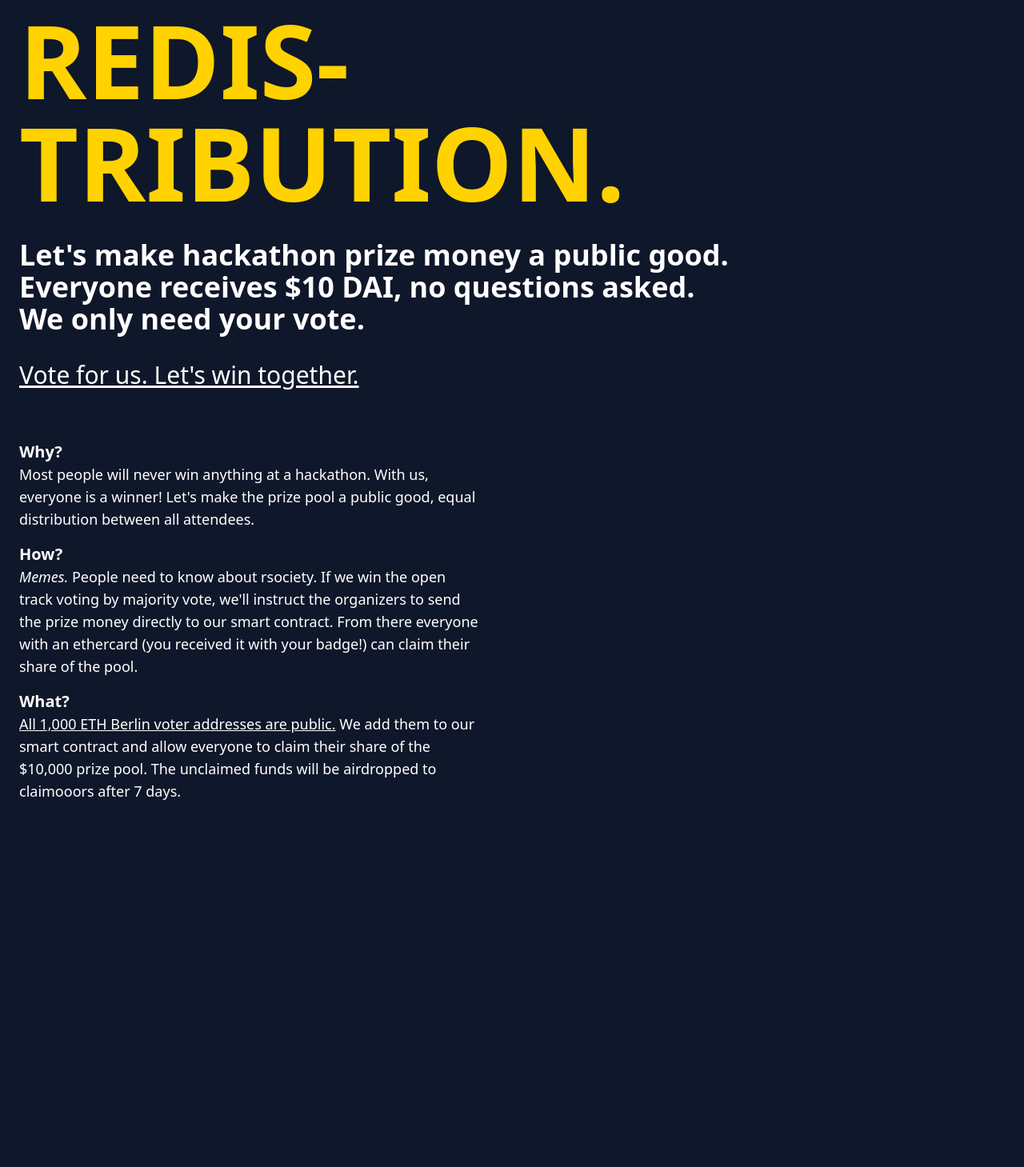
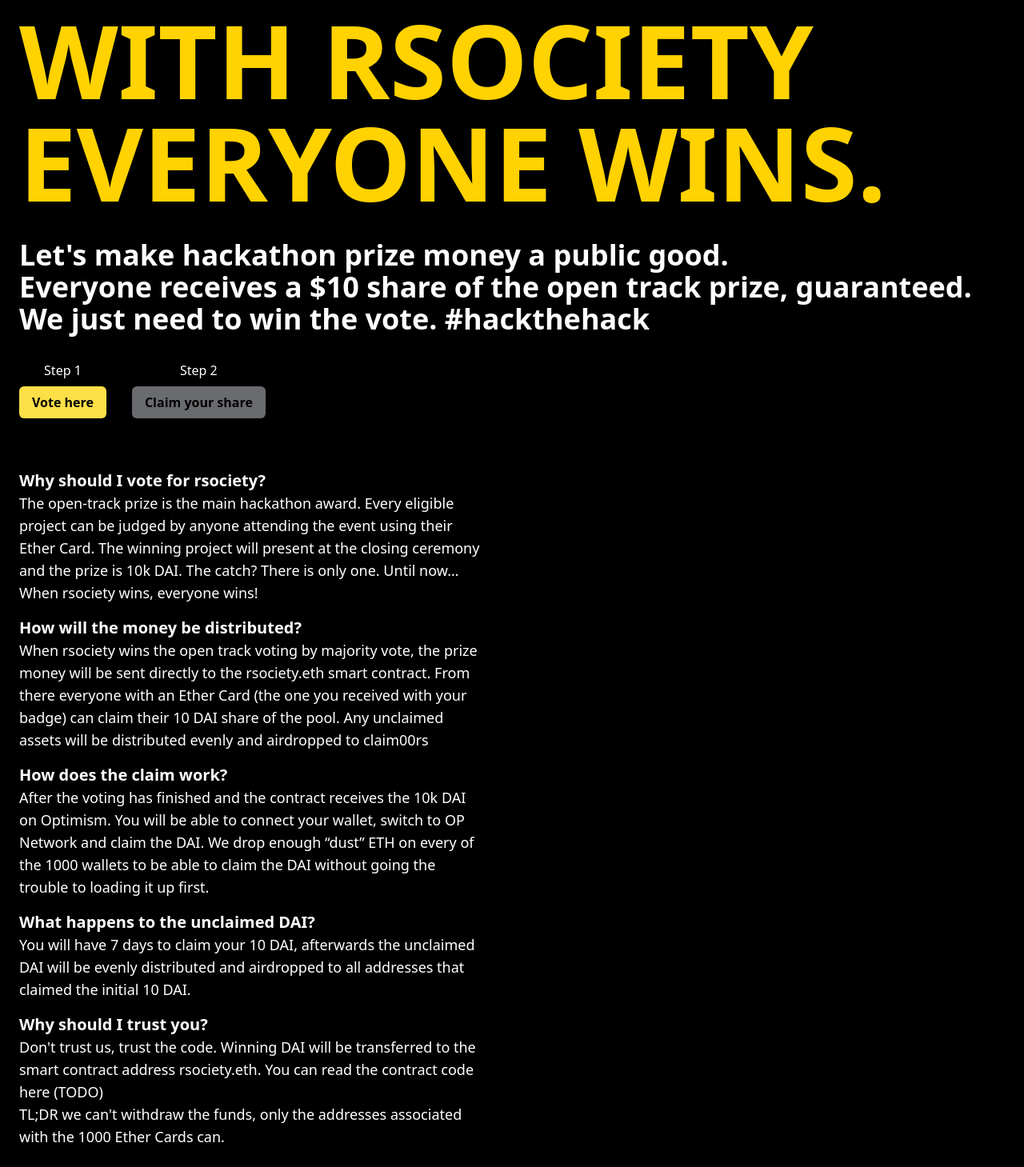
Before and after one commit to maggo/rsociety, a React (Create React App) app: page / in a window 1280 px wide. Shown: the part 269-1728 px from the top of the page at 80% size. Before the commit the page ends 1296 px from the top, so only its background shows below. Built offline with nearby package versions, Linux system fonts and the light colour scheme.

Commit message:
Update wording

```diff
--- a/public/index.html
+++ b/public/index.html
@@ -8,7 +8,7 @@
     <meta name="description" content="Join the redistribution." />
     <title>rsociety.</title>
   </head>
-  <body class="bg-slate-900 text-white text-2xl">
+  <body class="bg-black text-white text-2xl">
     <noscript>You need to enable JavaScript to run this app.</noscript>
     <div id="root"></div>
   </body>
--- a/src/App.tsx
+++ b/src/App.tsx
@@ -1,62 +1,110 @@
 const App = () => {
   return (
     <div className="p-6">
-      <h1 className="font-black uppercase text-9xl leading-none text-[#ffd200] mb-8">
-        Join
-        <br /> the
-        <br /> redis-
+      <div className="relative flex gap-4 items-center mb-8">
+        <img
+          src="./logo.jpeg"
+          alt="rsociety"
+          className="w-16 lg:w-28 xl:w-36 h-auto xl:absolute top-0 right-0"
+        />
+        <div>
+          <h1 className="font-black uppercase text-4xl lg:text-6xl xl:text-9xl leading-none text-[#ffd200]">
+            LET&apos;S HACK ETHBERLIN.
             <br />
-        tribution.
+            WITH RSOCIETY EVERYONE WINS.
           </h1>
-      <p className="text-4xl text-white font-bold mb-8">
+        </div>
+      </div>
+
+      <p className="text-2xl md:text-4xl text-white font-bold mb-8">
         Let&apos;s make hackathon prize money a public good.
         <br />
-        Everyone receives $10 DAI, no questions asked. <br />
-        We only need your vote.
+        Everyone receives a $10 share of the open track prize, guaranteed.
+        <br />
+        We just need to win the vote. #hackthehack
       </p>
-      <p className="mb-16 text-3xl">
+      <div className="mb-16 md:text-3xl flex gap-8">
+        <div className="text-base text-center">
+          <div className="mb-2">Step 1</div>
           <a
             href="https://vote.ethberlin.ooo/2022"
-          className="underline"
+            className="block px-4 py-2 rounded-md text-base font-bold bg-yellow-300 text-black"
             target="_blank"
             rel="noreferrer noopener"
           >
-          Vote for us. Let&apos;s win together.
+            Vote here
           </a>
-      </p>
+        </div>
+        <div className="text-base text-center">
+          <div className="mb-2">Step 2</div>
+          <button
+            disabled
+            className="block px-4 py-2 rounded-md text-base font-bold bg-gray-300 opacity-50 text-black pointer-events-none"
+          >
+            Claim your share
+          </button>
+        </div>
+      </div>
       <div className="space-y-4 max-w-xl text-lg">
         <div>
-          <h2 className="font-bold text-xl">Why?</h2>
+          <h2 className="font-bold text-xl">Why should I vote for rsociety?</h2>
           <p>
-            Most people will never win anything at a hackathon. With us,
-            everyone is a winner! Let&apos;s make the prize pool a public good,
-            equal distribution between all attendees.
+            The open-track prize is the main hackathon award. Every eligible
+            project can be judged by anyone attending the event using their
+            Ether Card. The winning project will present at the closing ceremony
+            and the prize is 10k DAI. The catch? There is only one. Until now…
+            When rsociety wins, everyone wins!
           </p>
         </div>
         <div>
-          <h2 className="font-bold text-xl">How?</h2>
+          <h2 className="font-bold text-xl">
+            How will the money be distributed?
+          </h2>
           <p>
-            <i>Memes.</i> People need to know about rsociety. If we win the open
-            track voting by majority vote, we&apos;ll instruct the organizers to
-            send the prize money directly to our smart contract. From there
-            everyone with an ethercard (you received it with your badge!) can
-            claim their share of the pool.
+            When rsociety wins the open track voting by majority vote, the prize
+            money will be sent directly to the rsociety.eth smart contract. From
+            there everyone with an Ether Card (the one you received with your
+            badge) can claim their 10 DAI share of the pool. Any unclaimed
+            assets will be distributed evenly and airdropped to claim00rs
           </p>
         </div>
         <div>
-          <h2 className="font-bold text-xl">What?</h2>
+          <h2 className="font-bold text-xl">How does the claim work?</h2>
           <p>
-            <a
+            After the voting has finished and the contract receives the 10k DAI
+            on Optimism. You will be able to connect your wallet, switch to OP
+            Network and claim the DAI. We drop enough “dust” ETH on every of the
+            1000 wallets to be able to claim the DAI without going the trouble
+            to loading it up first.
+          </p>
+        </div>
+        <div>
+          <h2 className="font-bold text-xl">
+            What happens to the unclaimed DAI?
+          </h2>
+          <p>
+            You will have 7 days to claim your 10 DAI, afterwards the unclaimed
+            DAI will be evenly distributed and airdropped to all addresses that
+            claimed the initial 10 DAI.
+          </p>
+        </div>
+        <div>
+          <h2 className="font-bold text-xl">Why should I trust you?</h2>
+          <p>
+            {/* <a
               href="https://github.com/ethb3rlin/attendees"
               target="_blank"
               rel="noopener noreferrer"
               className="underline"
             >
               All 1,000 ETH Berlin voter addresses are public.
-            </a>{" "}
-            We add them to our smart contract and allow everyone to claim their
-            share of the $10,000 prize pool. The unclaimed funds will be
-            airdropped to claimooors after 7 days.
+            </a>{" "} */}
+            Don&apos;t trust us, trust the code. Winning DAI will be transferred
+            to the smart contract address rsociety.eth. You can read the
+            contract code here (TODO)
+            <br />
+            TL;DR we can&apos;t withdraw the funds, only the addresses
+            associated with the 1000 Ether Cards can.
           </p>
         </div>
       </div>
```
Also changed, not shown: public/logo.jpeg (added), public/logo_round.jpeg (added). Lines whose indentation alone changed are shown as unchanged.
